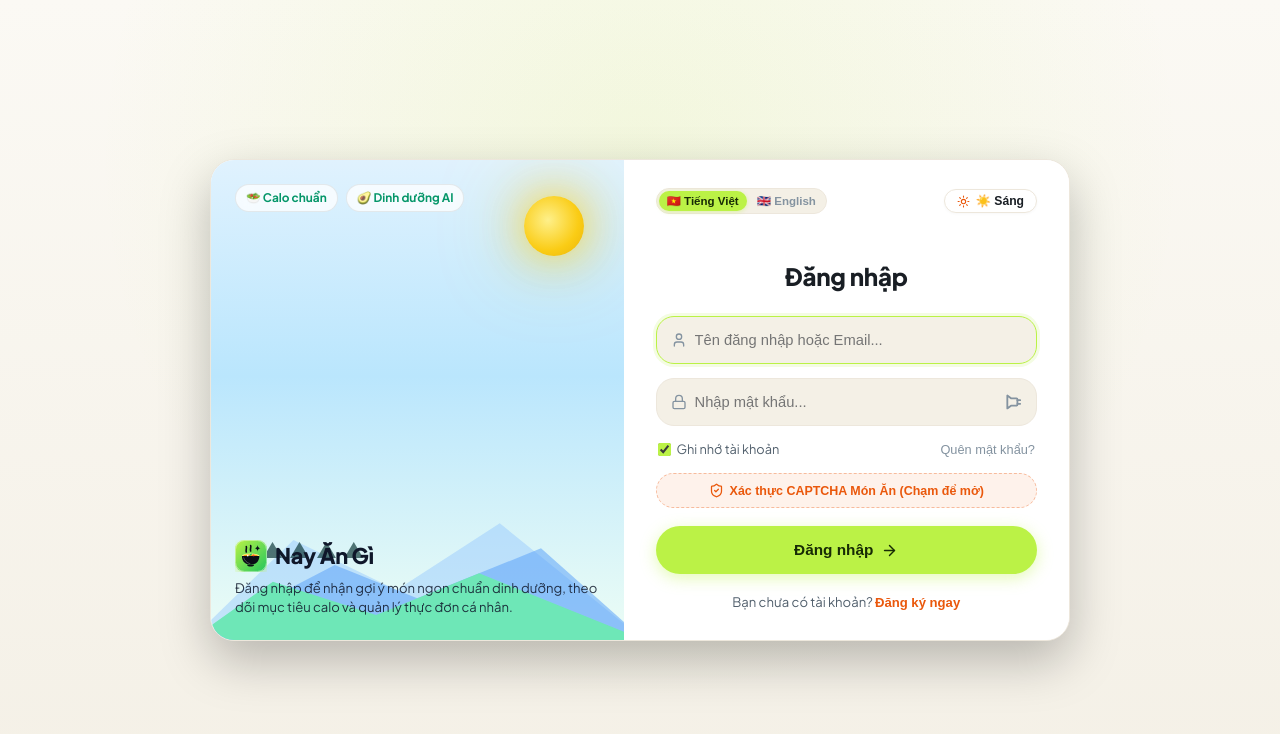
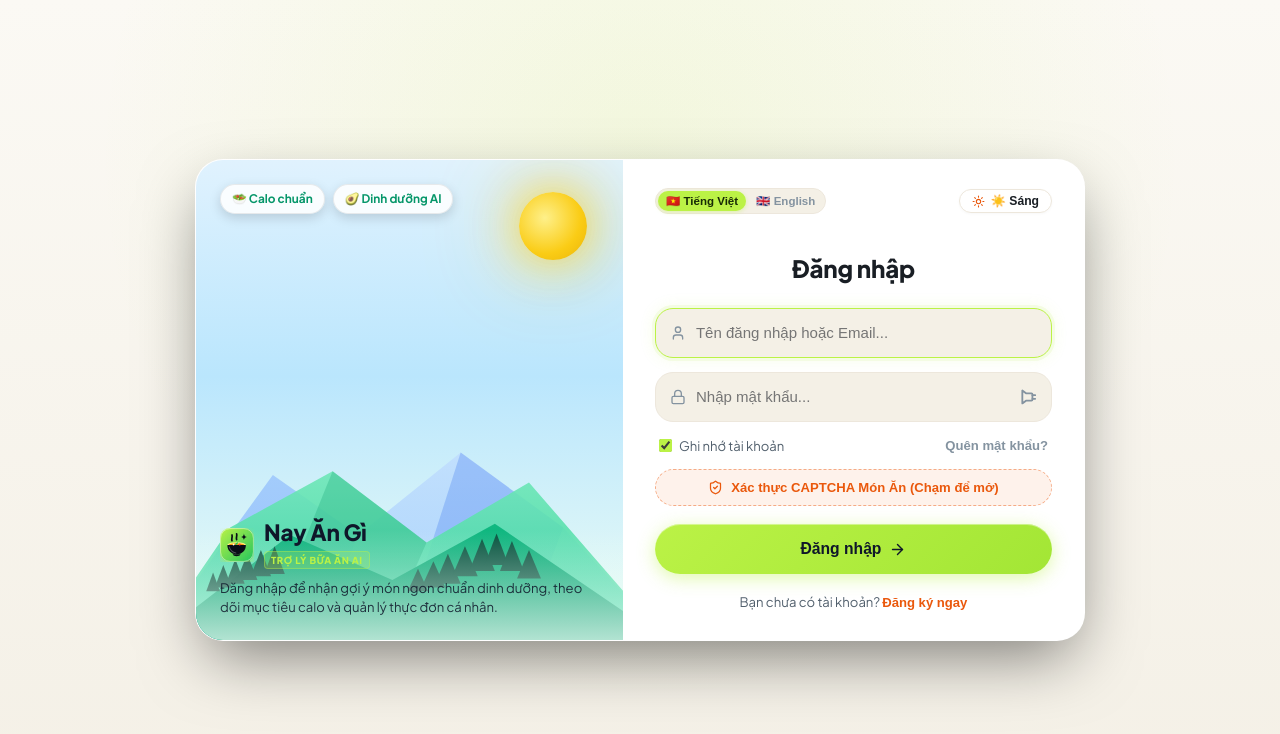
Before and after one commit to phinh12091990/vibe-nayangi, a React (Vite) app: page / in a window 1280 px wide. Shown: the top 734 px of the page. Built offline with nearby package versions, Linux system fonts and the light colour scheme.

Commit message:
feat(ui): optimize login split-card aesthetics, mountains vector, and flashlight glow

```diff
--- a/src/components/AuthGate.jsx
+++ b/src/components/AuthGate.jsx
@@ -66,6 +66,8 @@ function FlashlightButton({ isOn, onToggle }) {
 
 /**
  * Landscape Illustration Card matching sample (Images 1, 2, 3)
+ * Full rich vector artwork: layered crisp mountains, pine forest silhouetted horizon,
+ * glowing crater moon/sun, soft misty fog, floating nutrient badges.
  */
 function AuthLandscape({ theme, lang }) {
   const isDark = theme !== 'light';
@@ -73,6 +75,10 @@ function AuthLandscape({ theme, lang }) {
   return (
     <div className={`auth-landscape-card ${isDark ? 'night' : 'day'}`}>
       <div className="landscape-sky">
+
+        {/* Soft background ambient glow */}
+        <div className="landscape-ambient-radial" />
+
         {/* Celestial body: Moon in Night, Sun in Day */}
         {isDark ? (
           <div className="landscape-celestial moon" title="Mặt trăng đêm Nay Ăn Gì">
@@ -81,16 +87,17 @@ function AuthLandscape({ theme, lang }) {
               <span className="moon-crater c1" />
               <span className="moon-crater c2" />
               <span className="moon-crater c3" />
+              <span className="moon-crater c4" />
             </div>
           </div>
         ) : (
-          <div className="landscape-celestial sun" title="Mặt trời sáng mai Nay Ăn Gì">
+          <div className="landscape-celestial sun" title="Mặt trời rạng rỡ Nay Ăn Gì">
             <div className="sun-aura" />
             <div className="sun-sphere" />
           </div>
         )}
 
-        {/* Twinkling stars in night mode */}
+        {/* Twinkling stars & constellations in night mode */}
         {isDark && (
           <div className="landscape-stars">
             <span className="star s1">✦</span>
@@ -99,54 +106,112 @@ function AuthLandscape({ theme, lang }) {
             <span className="star s4">·</span>
             <span className="star s5">✦</span>
             <span className="star s6">·</span>
+            <span className="star s7">✦</span>
+            <span className="star s8">·</span>
           </div>
         )}
 
-        {/* Mountain layers */}
-        <svg className="landscape-mountains" viewBox="0 0 400 240" preserveAspectRatio="none">
-          {/* Back mountain ridge */}
+        {/* Layered Crisp Geometric Mountain Peaks (Exact match to sample 1 & 2) */}
+        <svg className="landscape-mountains" viewBox="0 0 500 360" preserveAspectRatio="none">
+          <defs>
+            {/* Back Mountain Gradients */}
+            <linearGradient id="backMtnGrad" x1="0%" y1="0%" x2="0%" y2="100%">
+              <stop offset="0%" stopColor={isDark ? "#2a3b53" : "#bfdbfe"} />
+              <stop offset="100%" stopColor={isDark ? "#141e2e" : "#93c5fd"} />
+            </linearGradient>
+
+            {/* Mid Mountain Gradients */}
+            <linearGradient id="midMtnGrad" x1="0%" y1="0%" x2="0%" y2="100%">
+              <stop offset="0%" stopColor={isDark ? "#1e293b" : "#6ee7b7"} />
+              <stop offset="100%" stopColor={isDark ? "#0f172a" : "#34d399"} />
+            </linearGradient>
+
+            {/* Front Peak Gradients */}
+            <linearGradient id="frontMtnGrad" x1="0%" y1="0%" x2="0%" y2="100%">
+              <stop offset="0%" stopColor={isDark ? "#121b29" : "#10b981"} />
+              <stop offset="100%" stopColor={isDark ? "#080d14" : "#059669"} />
+            </linearGradient>
+          </defs>
+
+          {/* Layer 1: Distant majestic mountain ridges */}
           <path
-            d="M-20 240 L80 120 L180 180 L280 100 L420 240 Z"
-            fill={isDark ? "rgba(30, 41, 59, 0.7)" : "rgba(147, 197, 253, 0.45)"}
+            d="M-50 360 L90 140 L190 220 L310 110 L430 210 L550 360 Z"
+            fill="url(#backMtnGrad)"
+            opacity="0.75"
           />
-          {/* Middle mountain ridge */}
+
+          {/* Shaded facets for 3D realism on back peaks */}
           <path
-            d="M-20 240 L120 150 L200 190 L320 130 L420 240 Z"
-            fill={isDark ? "rgba(15, 23, 42, 0.85)" : "rgba(96, 165, 250, 0.55)"}
+            d="M90 140 L190 220 L140 360 L-50 360 Z"
+            fill={isDark ? "rgba(15, 23, 42, 0.45)" : "rgba(59, 130, 246, 0.2)"}
           />
-          {/* Front mountain ridge */}
           <path
-            d="M-20 240 L60 170 L160 210 L260 160 L420 240 Z"
-            fill={isDark ? "#090d16" : "#6ee7b7"}
+            d="M310 110 L430 210 L380 360 L240 360 Z"
+            fill={isDark ? "rgba(15, 23, 42, 0.55)" : "rgba(37, 99, 235, 0.25)"}
           />
+
+          {/* Layer 2: Middle dramatic peaks */}
+          <path
+            d="M-50 360 L40 210 L160 135 L270 230 L390 150 L550 360 Z"
+            fill="url(#midMtnGrad)"
+            opacity="0.9"
+          />
+          <path
+            d="M160 135 L270 230 L220 360 L80 360 Z"
+            fill={isDark ? "rgba(10, 15, 25, 0.6)" : "rgba(5, 150, 105, 0.25)"}
+          />
+
+          {/* Layer 3: Foreground sweeping ridges with pine silhouettes */}
+          <path
+            d="M-50 360 L110 220 L230 280 L350 205 L550 360 Z"
+            fill="url(#frontMtnGrad)"
+          />
+
+          {/* Silhouette Pine Trees array along slopes */}
+          <g fill={isDark ? "#05090f" : "#064e3b"} opacity="0.95">
+            {/* Left slope pines */}
+            <polygon points="20,270 12,295 28,295" />
+            <polygon points="32,260 22,290 42,290" />
+            <polygon points="46,252 35,285 57,285" />
+            <polygon points="60,245 48,280 72,280" />
+            <polygon points="76,240 64,275 88,275" />
+            <polygon points="92,235 80,272 104,272" />
+
+            {/* Mid ridge pines */}
+            <polygon points="260,265 248,295 272,295" />
+            <polygon points="278,255 264,290 292,290" />
+            <polygon points="295,245 280,285 310,285" />
+            <polygon points="315,235 300,275 330,275" />
+            <polygon points="335,225 320,268 350,268" />
+            <polygon points="352,218 338,260 366,260" />
+            <polygon points="370,228 356,268 384,268" />
+            <polygon points="390,240 376,278 404,278" />
+          </g>
         </svg>
 
-        {/* Foreground Pine Trees */}
-        <div className="landscape-trees">
-          <span className="tree t1">▲</span>
-          <span className="tree t2">▲</span>
-          <span className="tree t3">▲</span>
-          <span className="tree t4">▲</span>
-          <span className="tree t5">▲</span>
-        </div>
+        {/* Ambient Lake / Valley Reflection Mist */}
+        <div className="landscape-mist-fog" />
       </div>
 
-      {/* Floating Nutrition Badges */}
+      {/* Floating Nutrition Tags (Top Left) */}
       <div className="landscape-badges">
         <span className="floating-badge fb1">🥗 Calo chuẩn</span>
         <span className="floating-badge fb2">🥑 Dinh dưỡng AI</span>
       </div>
 
-      {/* Overlay Description Content */}
+      {/* Overlay Description Content matching sample */}
       <div className="landscape-content-overlay">
         <div className="landscape-brand-row">
-          <BrandLogo size={32} />
-          <h3 className="landscape-title">Nay Ăn Gì</h3>
+          <BrandLogo size={34} />
+          <div>
+            <h3 className="landscape-title">Nay Ăn Gì</h3>
+            <span className="landscape-subtitle-tag">TRỢ LÝ BỮA ĂN AI</span>
+          </div>
         </div>
         <p className="landscape-desc">
           {lang === 'vi'
             ? 'Đăng nhập để nhận gợi ý món ngon chuẩn dinh dưỡng, theo dõi mục tiêu calo và quản lý thực đơn cá nhân.'
-            : 'Sign in to get personalized nutritional meal suggestions and track your daily health balance.'}
+            : 'Sign in to get personalized nutritional meal suggestions and track your daily calorie balance.'}
         </p>
       </div>
     </div>
--- a/src/index.css
+++ b/src/index.css
@@ -1882,20 +1882,21 @@ h1, h2, h3, h4 {
    Modern Split-View Auth Gate & Food CAPTCHA (Images 1, 2, 3, 4, 5)
    ========================================================================== */
 
-/* Split Card Container */
+/* Split Card Container - Premium Glassmorphism & Subtle Glow */
 .auth-gate-split-card {
   width: 100%;
-  max-width: 860px;
+  max-width: 890px;
   margin: 0 auto;
   background: var(--bg-surface);
-  border: 1px solid var(--border-color);
-  border-radius: 24px;
+  border: 1px solid rgba(255, 255, 255, 0.08);
+  border-radius: 28px;
   display: grid;
   grid-template-columns: 1fr 1.08fr;
   overflow: hidden;
-  box-shadow: 0 20px 50px rgba(0, 0, 0, 0.25);
-  box-sizing: border-box;
-  animation: modalFadeIn 0.3s cubic-bezier(0.16, 1, 0.3, 1);
+  box-shadow: 0 25px 65px -12px rgba(0, 0, 0, 0.5), 0 0 0 1px rgba(255, 255, 255, 0.04);
+  box-sizing: border-box;
+  animation: modalFadeIn 0.35s cubic-bezier(0.16, 1, 0.3, 1);
+  position: relative;
 }
 
 /* Left Side: Landscape Card */
@@ -1941,92 +1942,110 @@ h1, h2, h3, h4 {
 }
 
 /* Celestial Bodies: Moon (Dark) & Sun (Light) */
+.landscape-ambient-radial {
+  position: absolute;
+  top: 10px;
+  right: 20px;
+  width: 140px;
+  height: 140px;
+  border-radius: 50%;
+  background: radial-gradient(circle, rgba(255, 255, 255, 0.18) 0%, transparent 70%);
+  pointer-events: none;
+}
+
 .landscape-celestial {
   position: absolute;
-  top: 36px;
-  right: 40px;
-  width: 60px;
-  height: 60px;
+  top: 32px;
+  right: 36px;
+  width: 68px;
+  height: 68px;
   border-radius: 50%;
   transition: all 0.4s ease;
+  z-index: 2;
 }
 
 .landscape-celestial.moon .moon-sphere {
   width: 100%;
   height: 100%;
   border-radius: 50%;
-  background: radial-gradient(circle at 35% 35%, #ffffff 0%, #cbd5e1 75%, #94a3b8 100%);
-  box-shadow: 0 0 35px rgba(255, 255, 255, 0.8), 0 0 70px rgba(255, 255, 255, 0.3);
+  background: radial-gradient(circle at 35% 35%, #ffffff 0%, #e2e8f0 55%, #94a3b8 100%);
+  box-shadow: 0 0 35px rgba(255, 255, 255, 0.85), 0 0 80px rgba(255, 255, 255, 0.4);
   position: relative;
   overflow: hidden;
 }
 
 .moon-crater {
   position: absolute;
-  background: rgba(148, 163, 184, 0.35);
+  background: rgba(148, 163, 184, 0.4);
   border-radius: 50%;
-}
-.moon-crater.c1 { width: 14px; height: 14px; top: 12px; left: 16px; }
-.moon-crater.c2 { width: 8px; height: 8px; top: 32px; left: 14px; }
-.moon-crater.c3 { width: 10px; height: 10px; top: 22px; right: 14px; }
+  box-shadow: inset 1px 1px 2px rgba(0, 0, 0, 0.25);
+}
+.moon-crater.c1 { width: 16px; height: 16px; top: 14px; left: 16px; }
+.moon-crater.c2 { width: 9px; height: 9px; top: 36px; left: 18px; }
+.moon-crater.c3 { width: 12px; height: 12px; top: 24px; right: 14px; }
+.moon-crater.c4 { width: 7px; height: 7px; bottom: 12px; right: 24px; }
 
 .landscape-celestial.sun .sun-sphere {
   width: 100%;
   height: 100%;
   border-radius: 50%;
-  background: radial-gradient(circle at 40% 40%, #fef08a 0%, #facc15 60%, #eab308 100%);
-  box-shadow: 0 0 45px rgba(250, 204, 21, 0.85), 0 0 90px rgba(250, 204, 21, 0.4);
+  background: radial-gradient(circle at 38% 38%, #fef08a 0%, #facc15 60%, #eab308 100%);
+  box-shadow: 0 0 50px rgba(250, 204, 21, 0.9), 0 0 100px rgba(250, 204, 21, 0.45);
 }
 
 /* Stars */
 .landscape-stars {
   position: absolute;
-  top: 20px;
+  top: 15px;
   left: 20px;
   right: 120px;
-  height: 160px;
-  color: rgba(255, 255, 255, 0.7);
+  height: 180px;
+  color: rgba(255, 255, 255, 0.85);
   pointer-events: none;
+  z-index: 1;
 }
 .landscape-stars .star {
   position: absolute;
   animation: starTwinkle 3s infinite ease-in-out;
 }
 .landscape-stars .s1 { top: 15px; left: 25px; font-size: 14px; animation-delay: 0s; }
-.landscape-stars .s2 { top: 40px; left: 80px; font-size: 18px; animation-delay: 1.2s; }
-.landscape-stars .s3 { top: 85px; left: 35px; font-size: 13px; animation-delay: 0.6s; }
-.landscape-stars .s4 { top: 110px; left: 95px; font-size: 16px; animation-delay: 1.8s; }
-.landscape-stars .s5 { top: 25px; left: 140px; font-size: 14px; animation-delay: 0.9s; }
-.landscape-stars .s6 { top: 75px; left: 170px; font-size: 17px; animation-delay: 2.1s; }
+.landscape-stars .s2 { top: 45px; left: 75px; font-size: 19px; animation-delay: 1.2s; }
+.landscape-stars .s3 { top: 90px; left: 30px; font-size: 13px; animation-delay: 0.6s; }
+.landscape-stars .s4 { top: 120px; left: 95px; font-size: 16px; animation-delay: 1.8s; }
+.landscape-stars .s5 { top: 25px; left: 135px; font-size: 14px; animation-delay: 0.9s; }
+.landscape-stars .s6 { top: 80px; left: 165px; font-size: 18px; animation-delay: 2.1s; }
+.landscape-stars .s7 { top: 140px; left: 45px; font-size: 12px; animation-delay: 1.5s; }
+.landscape-stars .s8 { top: 110px; left: 150px; font-size: 15px; animation-delay: 2.7s; }
 
 @keyframes starTwinkle {
-  0%, 100% { opacity: 0.3; transform: scale(0.9); }
-  50% { opacity: 1; transform: scale(1.15); }
-}
-
-/* Mountains SVG & Foreground Trees */
+  0%, 100% { opacity: 0.35; transform: scale(0.9); }
+  50% { opacity: 1; transform: scale(1.2); }
+}
+
+/* Mountains SVG & Foreground Trees - Enhanced full scale */
 .landscape-mountains {
   position: absolute;
   bottom: 0;
   left: 0;
   width: 100%;
-  height: 200px;
+  height: 270px;
   pointer-events: none;
-}
-
-.landscape-trees {
+  z-index: 2;
+}
+
+.landscape-mist-fog {
   position: absolute;
-  bottom: 75px;
-  left: 24px;
-  display: flex;
-  gap: 6px;
-  font-size: 1.3rem;
-  opacity: 0.65;
-  color: #042f2e;
-}
-
-.auth-landscape-card.night .landscape-trees {
-  color: #020617;
+  bottom: 0;
+  left: 0;
+  right: 0;
+  height: 110px;
+  background: linear-gradient(180deg, transparent 0%, rgba(9, 14, 26, 0.75) 100%);
+  pointer-events: none;
+  z-index: 3;
+}
+
+.auth-landscape-card.day .landscape-mist-fog {
+  background: linear-gradient(180deg, transparent 0%, rgba(236, 253, 245, 0.75) 100%);
 }
 
 /* Floating Nutrition Badges */
@@ -2041,20 +2060,21 @@ h1, h2, h3, h4 {
 .floating-badge {
   font-size: 0.74rem;
   font-weight: 700;
-  padding: 4px 10px;
-  border-radius: var(--radius-full);
-  backdrop-filter: blur(8px);
-  -webkit-backdrop-filter: blur(8px);
+  padding: 5px 11px;
+  border-radius: var(--radius-full);
+  backdrop-filter: blur(12px);
+  -webkit-backdrop-filter: blur(12px);
+  box-shadow: 0 4px 12px rgba(0, 0, 0, 0.15);
 }
 
 .auth-landscape-card.night .floating-badge {
-  background: rgba(30, 41, 59, 0.75);
-  border: 1px solid rgba(255, 255, 255, 0.12);
+  background: rgba(30, 41, 59, 0.85);
+  border: 1px solid rgba(255, 255, 255, 0.16);
   color: #38bdf8;
 }
 
 .auth-landscape-card.day .floating-badge {
-  background: rgba(255, 255, 255, 0.75);
+  background: rgba(255, 255, 255, 0.85);
   border: 1px solid rgba(0, 0, 0, 0.08);
   color: #059669;
 }
@@ -2064,21 +2084,35 @@ h1, h2, h3, h4 {
   position: relative;
   z-index: 5;
   margin-top: auto;
-  padding-top: 20px;
+  padding-top: 24px;
 }
 
 .landscape-brand-row {
   display: flex;
   align-items: center;
-  gap: 8px;
-  margin-bottom: 6px;
+  gap: 10px;
+  margin-bottom: 8px;
 }
 
 .landscape-title {
-  font-size: 1.35rem;
+  font-size: 1.4rem;
   font-weight: 900;
   margin: 0;
+  line-height: 1.15;
   letter-spacing: -0.01em;
+}
+
+.landscape-subtitle-tag {
+  font-size: 0.6rem;
+  font-weight: 800;
+  letter-spacing: 0.06em;
+  padding: 1px 6px;
+  border-radius: 4px;
+  background: rgba(187, 242, 70, 0.2);
+  color: #bbf246;
+  border: 1px solid rgba(187, 242, 70, 0.4);
+  display: inline-block;
+  margin-top: 2px;
 }
 
 .auth-landscape-card.night .landscape-title {
@@ -2162,7 +2196,7 @@ h1, h2, h3, h4 {
   text-align: left;
 }
 
-/* Input Fields */
+/* Input Fields - Sleek modern dark borders */
 .auth-input-wrapper {
   position: relative;
   display: flex;
@@ -2170,13 +2204,17 @@ h1, h2, h3, h4 {
   background: var(--bg-surface-secondary);
   border: 1px solid var(--border-color);
   border-radius: var(--radius-md);
-  transition: all 0.22s ease;
+  transition: all 0.22s cubic-bezier(0.16, 1, 0.3, 1);
   overflow: hidden;
+}
+
+.auth-input-wrapper:hover {
+  border-color: rgba(255, 255, 255, 0.18);
 }
 
 .auth-input-wrapper:focus-within {
   border-color: var(--primary);
-  box-shadow: 0 0 0 3px var(--primary-light);
+  box-shadow: 0 0 0 3px var(--primary-light), 0 0 16px rgba(187, 242, 70, 0.15);
 }
 
 .auth-input-icon {
@@ -2189,12 +2227,13 @@ h1, h2, h3, h4 {
 
 .auth-text-input {
   width: 100%;
-  height: 46px;
+  height: 48px;
   background: transparent;
   border: none;
   outline: none;
-  padding: 0 14px 0 38px;
-  font-size: 0.92rem;
+  padding: 0 14px 0 40px;
+  font-size: 0.94rem;
+  font-weight: 500;
   color: var(--text-main);
   box-sizing: border-box;
 }
@@ -2206,15 +2245,15 @@ h1, h2, h3, h4 {
 
 .password-flashlight-field.beam-on {
   border-color: #f59e0b;
-  box-shadow: 0 0 16px rgba(245, 158, 11, 0.35);
+  box-shadow: 0 0 20px rgba(245, 158, 11, 0.35);
 }
 
 .flashlight-beam-light {
   position: absolute;
   top: 0;
-  right: 42px;
+  right: 44px;
   bottom: 0;
-  left: 32px;
+  left: 36px;
   background: linear-gradient(270deg, rgba(254, 240, 138, 0.45) 0%, rgba(254, 240, 138, 0.22) 40%, rgba(254, 240, 138, 0.05) 85%, transparent 100%);
   opacity: 0;
   pointer-events: none;
@@ -2278,15 +2317,15 @@ h1, h2, h3, h4 {
   display: flex;
   align-items: center;
   justify-content: space-between;
-  font-size: 0.8rem;
+  font-size: 0.82rem;
   color: var(--text-secondary);
-  padding: 0 2px;
+  padding: 0 4px;
 }
 
 .auth-checkbox-label {
   display: flex;
   align-items: center;
-  gap: 6px;
+  gap: 7px;
   cursor: pointer;
   user-select: none;
 }
@@ -2295,80 +2334,87 @@ h1, h2, h3, h4 {
   background: none;
   border: none;
   color: var(--text-muted);
-  font-size: 0.8rem;
+  font-size: 0.82rem;
+  font-weight: 600;
   cursor: pointer;
   padding: 0;
   transition: color 0.2s ease;
 }
 
 .auth-link-btn:hover {
-  color: var(--primary-dark);
+  color: var(--primary);
 }
 
 .auth-hint-card {
-  padding: 8px 10px;
-  border-radius: var(--radius-sm);
+  padding: 8px 12px;
+  border-radius: var(--radius-md);
   background: rgba(245, 158, 11, 0.12);
   border: 1px dashed rgba(245, 158, 11, 0.35);
-  font-size: 0.74rem;
+  font-size: 0.76rem;
   color: var(--text-main);
   display: flex;
   align-items: center;
-  gap: 6px;
+  gap: 7px;
 }
 
 /* Food CAPTCHA Status Pill */
 .captcha-status-pill {
   width: 100%;
-  padding: 9px 12px;
-  border-radius: var(--radius-md);
+  padding: 10px 14px;
+  border-radius: var(--radius-full);
   background: rgba(234, 88, 12, 0.08);
-  border: 1px dashed rgba(234, 88, 12, 0.35);
+  border: 1.5px dashed rgba(234, 88, 12, 0.45);
   color: #ea580c;
-  font-size: 0.78rem;
+  font-size: 0.82rem;
   font-weight: 700;
   cursor: pointer;
   display: flex;
   align-items: center;
   justify-content: center;
-  gap: 6px;
-  transition: all 0.2s ease;
+  gap: 8px;
+  transition: all 0.25s cubic-bezier(0.16, 1, 0.3, 1);
 }
 
 .captcha-status-pill:hover {
   background: rgba(234, 88, 12, 0.16);
+  border-color: #ea580c;
   transform: translateY(-1px);
 }
 
 .captcha-status-pill.verified {
   background: rgba(16, 185, 129, 0.12);
-  border: 1px solid rgba(16, 185, 129, 0.4);
-  color: #059669;
-}
-
-/* Submit CTA */
+  border: 1.5px solid rgba(16, 185, 129, 0.5);
+  color: #10b981;
+}
+
+/* Submit CTA - Premium Glow Pill Button */
 .btn-auth-submit {
   width: 100%;
-  height: 48px;
-  border-radius: var(--radius-full);
-  background: var(--primary);
-  color: var(--primary-dark);
+  height: 50px;
+  border-radius: var(--radius-full);
+  background: linear-gradient(135deg, #bbf246 0%, #a3e635 100%);
+  color: #0f172a;
   border: none;
-  font-size: 0.96rem;
+  font-size: 0.98rem;
   font-weight: 800;
   display: flex;
   align-items: center;
   justify-content: center;
   gap: 8px;
   cursor: pointer;
-  box-shadow: 0 4px 16px var(--primary-glow);
-  transition: all 0.22s ease;
+  box-shadow: 0 4px 18px rgba(187, 242, 70, 0.45), inset 0 1px 0 rgba(255, 255, 255, 0.4);
+  transition: all 0.22s cubic-bezier(0.16, 1, 0.3, 1);
   margin-top: 4px;
 }
 
 .btn-auth-submit:hover {
   transform: translateY(-2px);
-  box-shadow: 0 8px 24px var(--primary-glow);
+  box-shadow: 0 8px 26px rgba(187, 242, 70, 0.55), inset 0 1px 0 rgba(255, 255, 255, 0.6);
+  background: linear-gradient(135deg, #c7f75a 0%, #a3e635 100%);
+}
+
+.btn-auth-submit:active {
+  transform: translateY(0);
 }
 
 .auth-switch-footer {
```
